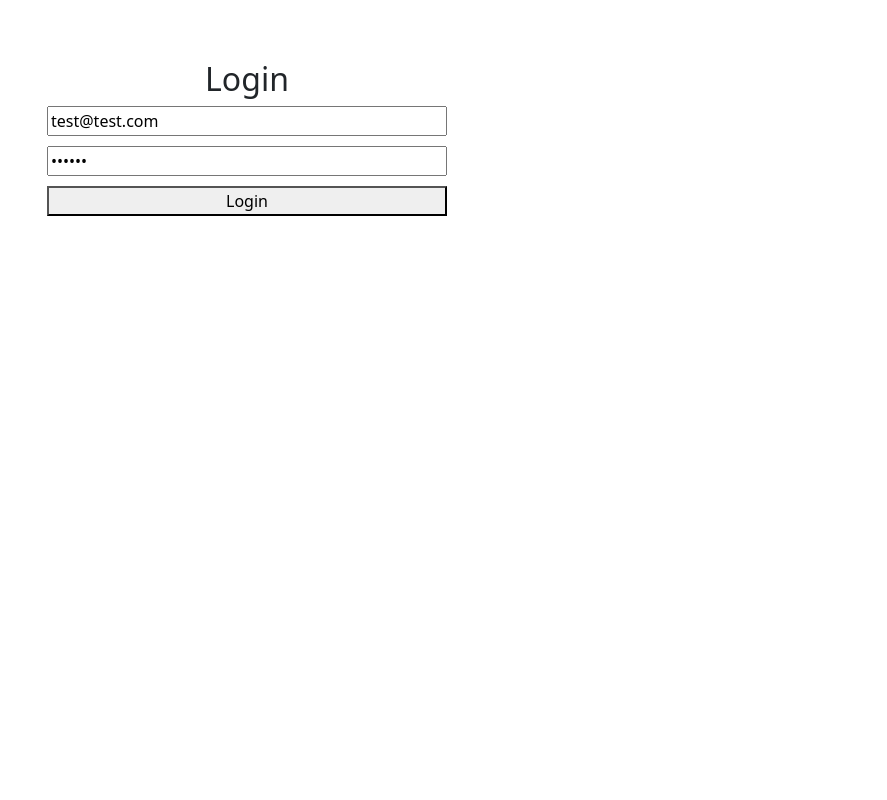
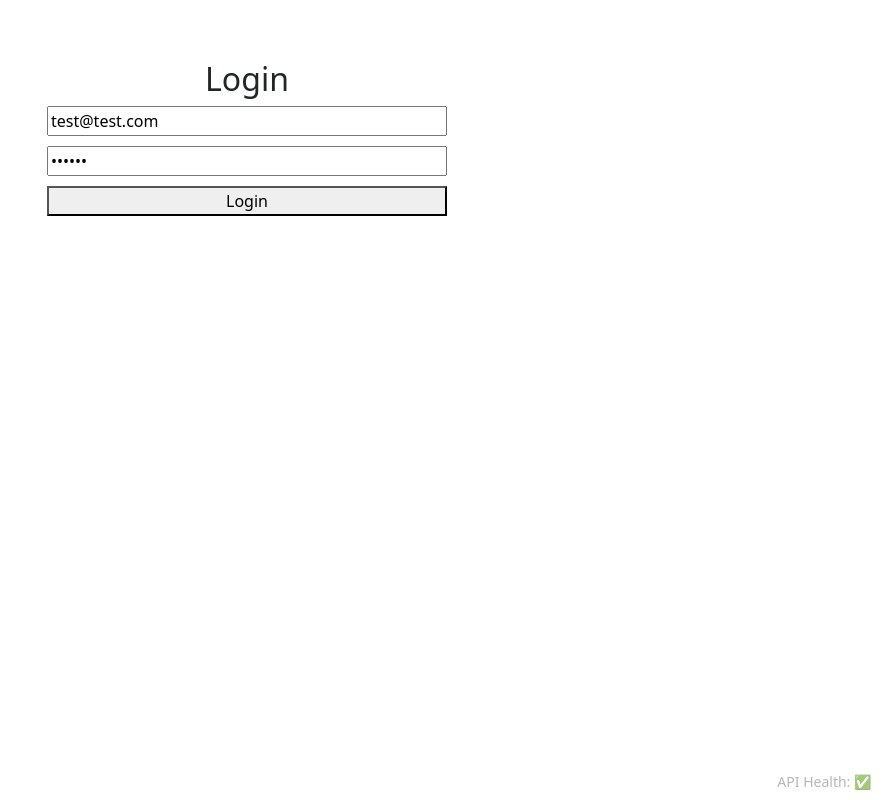
Before and after one commit to jayarathinavel/react-js-practice-app, a React (Vite) app: page /login in a window 1280 px wide. Shown: the whole page, without its empty margins (393-1280 px from the left). Built offline with nearby package versions, Linux system fonts and the light colour scheme.

Commit message:
API Health Check

```diff
--- a/src/App.jsx
+++ b/src/App.jsx
@@ -7,6 +7,7 @@ import Dashboard from './pages/Dashboard';
 import NotFound from './pages/NotFound';
 import TaskManger from './pages/task-manager/TaskManger';
 import WorkLog from './pages/work-log/WorkLog';
+import Footer from './components/Footer';
 
 function ProtectedRoute({ children }) {
   const { user, loading } = useContext(AuthContext);
@@ -41,6 +42,7 @@ export default function App() {
   return (
     <BrowserRouter>
       <AppContent />
+      <Footer />
     </BrowserRouter>
   )
 }
--- /dev/null
+++ b/src/components/Footer.css
@@ -0,0 +1,21 @@
+.app-footer {
+  position: fixed;
+  bottom: 0;
+  left: 0;
+  right: 0;
+  padding: 0.5rem 1rem;
+  background-color: transparent;
+  display: flex;
+  justify-content: flex-end;
+  align-items: center;
+  pointer-events: none;
+}
+
+.health-check {
+  font-size: 0.875rem;
+  color: #999;
+  font-weight: 300;
+  opacity: 0.7;
+}
+
+/* Made with Bob */
--- /dev/null
+++ b/src/components/Footer.jsx
@@ -0,0 +1,47 @@
+import { useState, useEffect } from 'react';
+import axios from 'axios';
+import './Footer.css';
+
+export default function Footer() {
+  const [healthStatus, setHealthStatus] = useState('loading');
+
+  useEffect(() => {
+    const checkHealth = async () => {
+      try {
+        const response = await axios.get(import.meta.env.VITE_API_URL, {
+          timeout: 100000,
+        });
+        setHealthStatus(response.status === 200 ? 'ok' : 'error');
+      } catch (error) {
+        setHealthStatus('error');
+      }
+    };
+
+    checkHealth();
+    // Check health every 30 seconds
+    const interval = setInterval(checkHealth, 30000);
+
+    return () => clearInterval(interval);
+  }, []);
+
+  const getHealthDisplay = () => {
+    switch (healthStatus) {
+      case 'loading':
+        return 'API Health: ⏳ Loading...';
+      case 'ok':
+        return 'API Health: ✅';
+      case 'error':
+        return 'API Health: ❌';
+      default:
+        return 'API Health: ❓';
+    }
+  };
+
+  return (
+    <footer className="app-footer">
+      <div className="health-check">{getHealthDisplay()}</div>
+    </footer>
+  );
+}
+
+// Made with Bob
```
